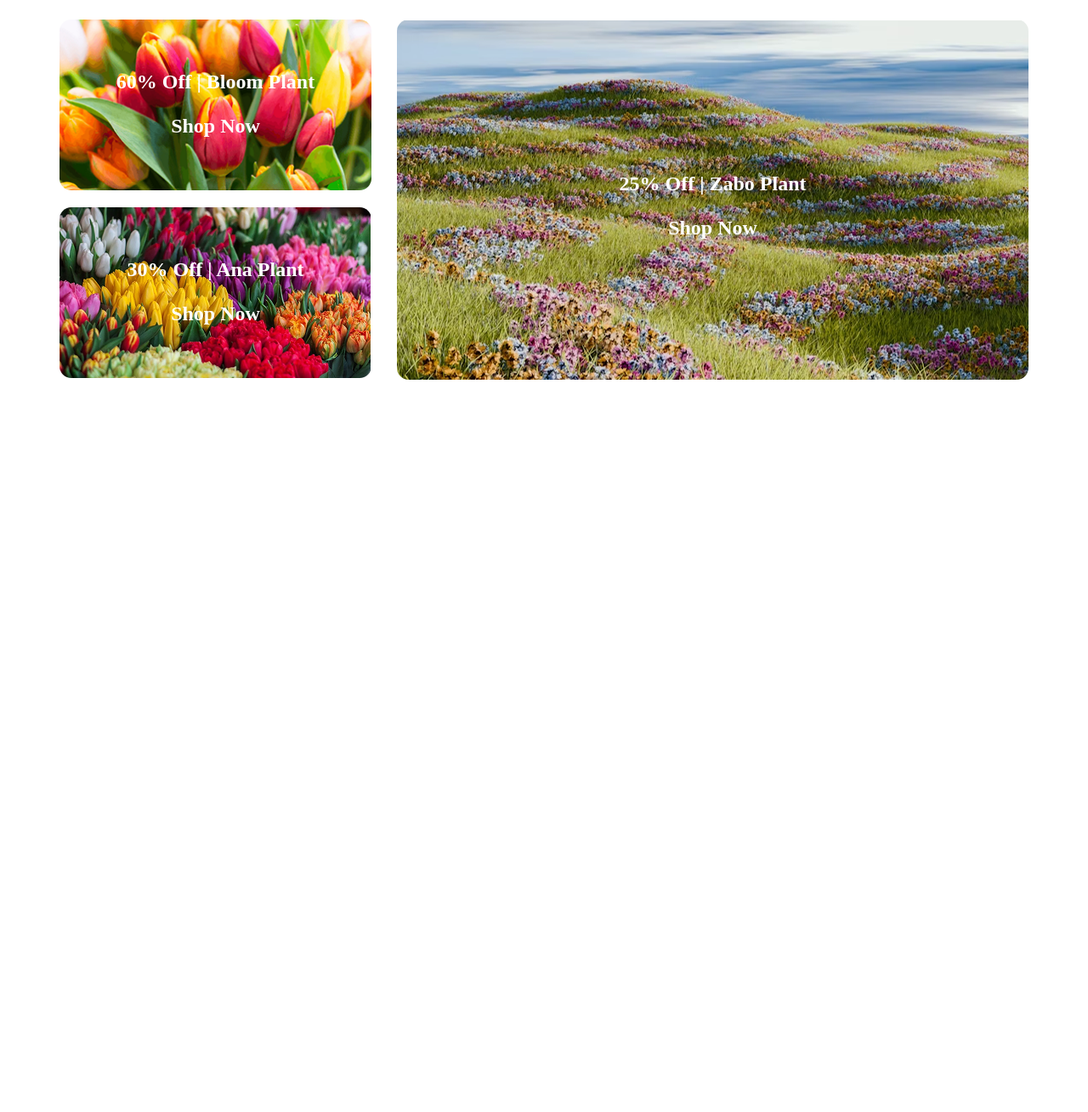
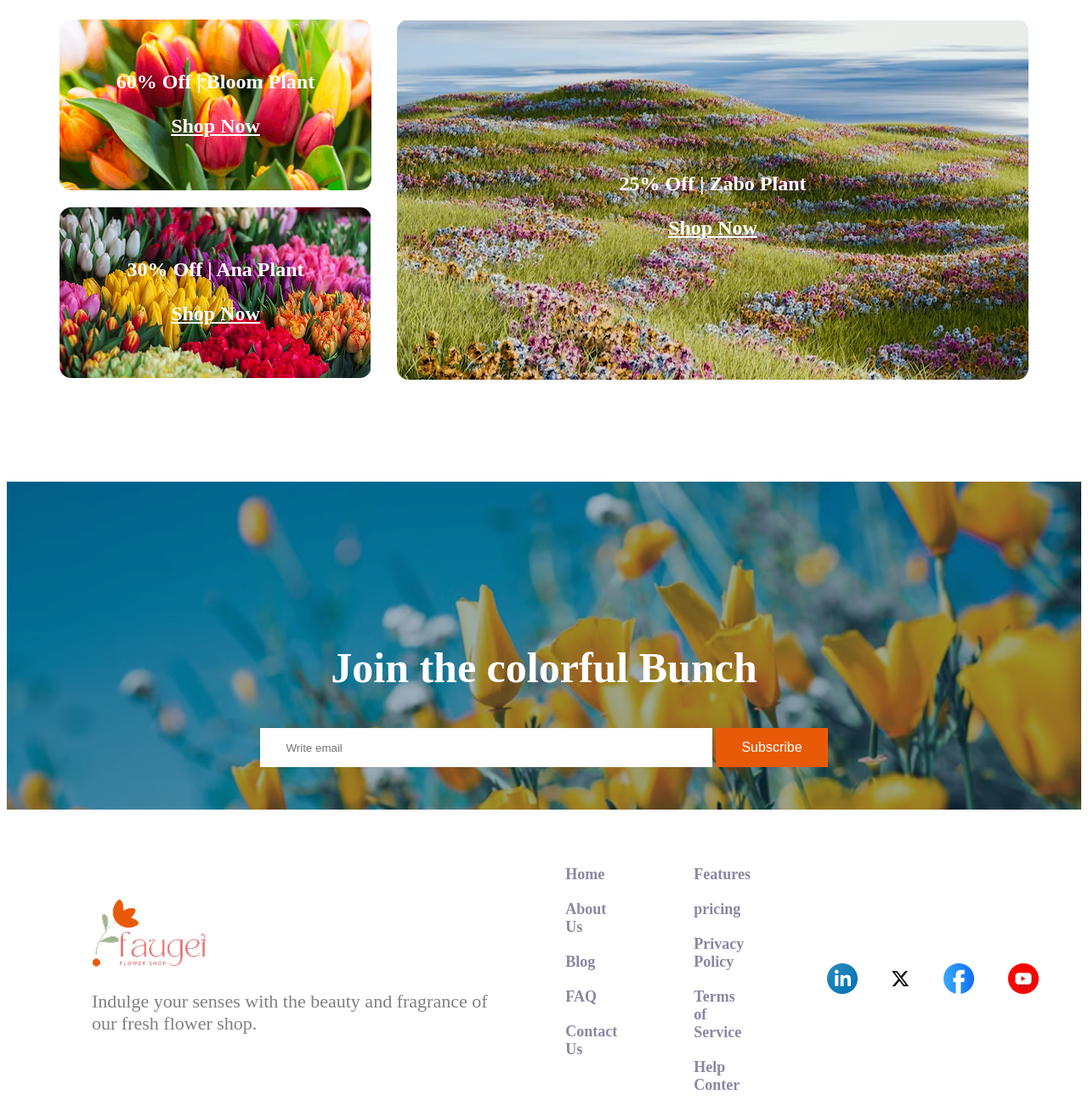
Before and after one commit to mdraselhosen345/assainment-2-repo, a plain HTML site: page index.html in a window 1280 px wide. Shown: the part 3072-4381 px from the top of the page at 85% size. Before the commit the page ends 3527 px from the top, so only its background shows below. Drawn offline with Linux system fonts and the light colour scheme.

Commit message:
added the index.html

```diff
--- a/index.html
+++ b/index.html
@@ -141,6 +141,51 @@
 
           </section>
     </main>
+    <!-- footer section start -->
+    <footer class="footer">
+       <section class="email-container">
+            <div class="email-content">
+              <h1 class="bunch-title">Join the colorful Bunch</h1>
+              <input type="email" placeholder="Write email" class="email">
+              <button class="praimary-btn Subscrib">Subscribe</button>
+            </div>
+       </section>
+
+       <section class="footer-container">
+        <div class="footer-content">
+          <div class="footer-logo">
+                <img src="./assets/logo.png" alt="">
+                <p class="hero-pragarph">Indulge your senses with the beauty and fragrance of our fresh flower shop. </p>
+          </div>
+          <div class="footer-nav">
+                  <ul>
+                    <li><a href="#">Home</a></li>
+                    <li><a href="#">About Us</a></li>
+                    <li><a href="#">Blog</a></li>
+                    <li><a href="#">FAQ</a></li>
+                    <li><a href="#">Contact Us</a></li>
+                  </ul>
+                  <ul>
+                    <li><a href="#">Features</a></li>
+                    <li><a href="#">pricing</a></li>
+                    <li><a href="#">Privacy Policy</a></li>
+                    <li><a href="#">Terms of Service</a></li>
+                    <li><a href="#">Help Conter</a></li>
+
+                  </ul>
+          </div>
+                   <div class="icons-bar">
+                      <ul>
+                        <li><img src="./assets/icon-linkedin.png" alt=""></li>
+                        <li><img src="./assets/icon-twitter.png" alt=""></li>
+                        <li><img src="./assets/icon-facebook.png" alt=""></li>
+                        <li><img src="./assets/icon-youtube.png" alt=""></li>
+
+                      </ul>
+                   </div>
+        </div>
+       </section>
+    </footer>
 
 </body>
 </html>
--- a/style.css
+++ b/style.css
@@ -46,7 +46,7 @@
     font-size: 20px;
 }
 .nav-content li a:hover{
-    color:black;
+    color:#E95A08;
 }
   /* main section start */
  /* bg-section-start */
@@ -214,6 +214,7 @@
     text-align: center;
     padding: 5px;
     color:white;
+    text-decoration: underline;
 
 }
 .zabo-plant1{
@@ -225,7 +226,91 @@
     text-align: center;
     padding: 5px;
     color:white;
+    text-decoration: underline;
 
+}
+/* footer section start */
+.footer{
+    max-width: 100%;
+    margin: 0 auto;
+}
+.email-container{
+    text-align: center;
+    margin-top: 120px;
+
+}
+.email-content{
+    background-image: url(./assets/news-letter-bg.png);
+    background-size: cover;
+    padding-bottom: 50px;
+
+
+}
+.bunch-title{
+    padding-top: 190px;
+    color:#ffffff;
+    font-size: 50px;
+    font-weight: bold;
+}
+.email{
+    height: 44px;
+    width: 500px;
+    border:none;
+    padding-left: 30px;
+    margin: 0;
+    cursor: pointer;
+}
+.Subscrib{
+    padding: 14px 30px;
+    cursor: pointer;
+}
+/* main footer section */
+.footer-container{
+    max-width: 100%;
+    margin: 0 auto;
+    background-color: #ffffff;
+    width: 100%;
+    height: 348px;
+
+}
+.footer-content{
+    display: flex;
+     justify-content: center;
+     align-items: center;
+     gap: 50px;
+}
+.footer-logo{
+    padding-top: 50px;
+    padding-left: 100px;
+}
+.footer-nav{
+   display: flex;
+   gap: 50px;
+   padding-top: 50px;
+}
+.footer-nav ul{
+    display: flex;
+     list-style: none;
+     flex-direction: column;
+     gap: 20px;
+}
+.footer-nav li a{
+    text-decoration: none;
+    font-size: 18px;
+    color:#8987A1;
+    font-weight: 600;
+
+}
+.footer-nav li a:hover{
+    color: #E95A08;
+}
+.icons-bar ul{
+    display: flex;
+    list-style: none;
+    gap: 40px;
+    padding-top: 50px;
+    margin-right: 50px;
+    align-items: center;
 }
 
 
@@ -283,6 +368,9 @@
         margin-left: 20px;
 
     }
+    .Deals-container{
+        margin-left: 100px;
+    }
     .Deal-content{
          display: grid;
          grid-template-columns: repeat(1, 1fr);
@@ -292,6 +380,9 @@
         width: 367px;
 
     }
+    .Deals-header{
+        margin-left: 20px;
+    }
     .zabo-plant1,
     .shop-now1{
         text-align: center;
@@ -299,12 +390,20 @@
         bottom: 80px;
 
     }
-
-
+    .email{
+        height: 44px;
+        width: 200px;
+    }
+    .footer-content{
+        display: grid;
+        grid-template-columns: repeat(1, 1fr);
+    }
+    .footer-nav,
+    .icons-bar{
+        margin-left: 50px;
+    }
 
 }
-
-
 
 
 
@@ -342,4 +441,5 @@
     .trust-icons{
         display: none;
     }
+
 }
```
